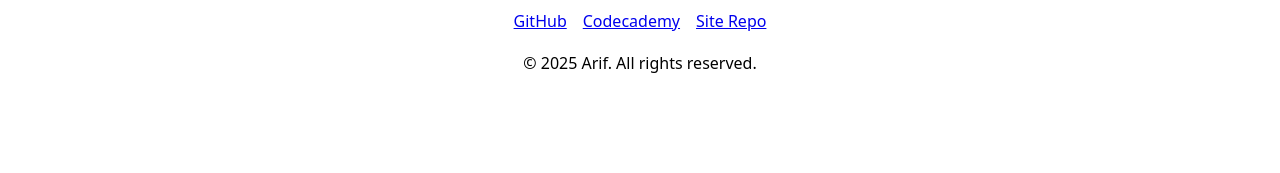
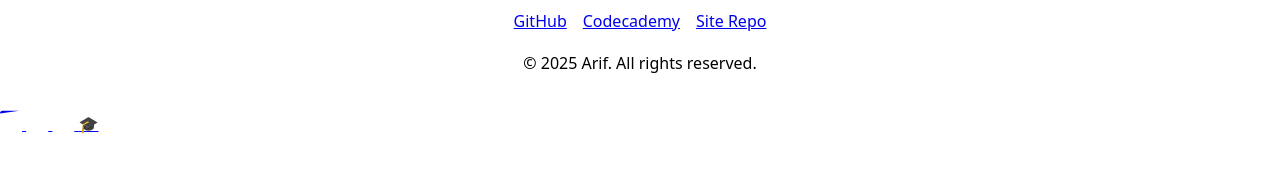
Before and after one commit to ar1f123/site-website, a Jekyll site: the page built from index.md, in a window 1280 px wide. Shown: the part 464-637 px from the top of the page. Built offline with Jekyll 4.4.1, drawn with Linux system fonts in a browser that asks for light colours.

Commit message:
Add icons HTML

```diff
--- a/_includes/footer.html
+++ b/_includes/footer.html
@@ -6,3 +6,31 @@
   </div>
   <p>&copy; {{ site.time | date: '%Y' }} Arif. All rights reserved.</p>
 </footer>
+
+<div class="social-buttons">
+  <!-- Email -->
+  <a href="mailto:yourname@example.com" class="btn email" aria-label="Email">
+    <svg xmlns="http://www.w3.org/2000/svg" width="22" height="22" fill="currentColor" viewBox="0 0 16 16">
+      <path d="M0 4a2 2 0 0 1 2-2h12a2..."></path>
+    </svg>
+  </a>
+
+  <!-- Instagram -->
+  <a href="https://instagram.com/yourusername" class="btn instagram" aria-label="Instagram">
+    <svg xmlns="http://www.w3.org/2000/svg" width="22" height="22" fill="currentColor" viewBox="0 0 16 16">
+      <path d="M8 0C5.8 0 5.5..."></path>
+    </svg>
+  </a>
+
+  <!-- GitHub -->
+  <a href="https://github.com/yourusername" class="btn github" aria-label="GitHub">
+    <svg xmlns="http://www.w3.org/2000/svg" width="22" height="22" fill="currentColor" viewBox="0 0 16 16">
+      <path d="M8 0C3.58 0 0 3.58..."></path>
+    </svg>
+  </a>
+
+  <!-- Codecademy -->
+  <a href="https://www.codecademy.com/profiles/yourusername" class="btn codecademy" aria-label="Codecademy">
+    🎓
+  </a>
+</div>
```
